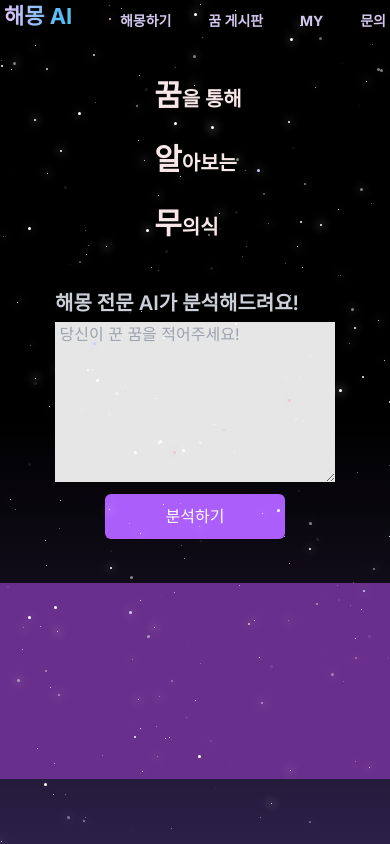
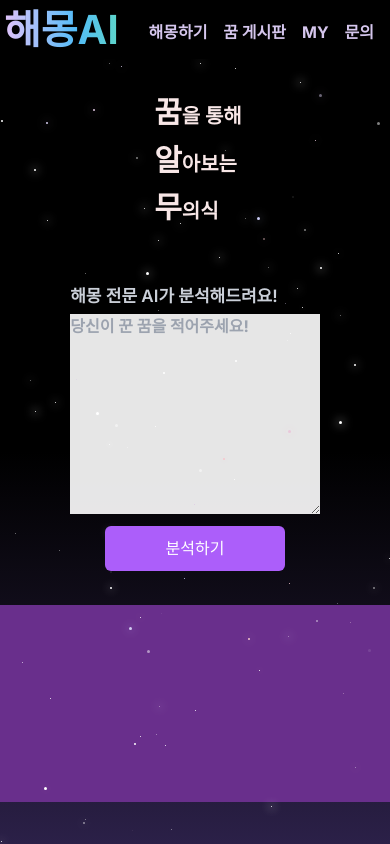
Before and after one commit to KimRunning/AI-Dream-interpretation, a Next.js app: page / in a window 390 px wide. Built offline with nearby package versions, Linux system fonts and the light colour scheme.

Commit message:
style:메인 페이지,헤더 반응형 수정, refactor:메모리 과한 사용 방지로 유성 애니메이션 삭제, 별 갯수 줄임, result 카드 컴포넌트 변경

```diff
--- a/app/components/haeder/haeder.tsx
+++ b/app/components/haeder/haeder.tsx
@@ -3,27 +3,27 @@ import React from "react";
 export default function Header() {
   return (
     <>
-      <section className="h-[36px] flex flex-row pl-1 lg:items-end lg:h-[8vh] lg:pt-8 w-[100%] justify-between ">
+      <section className="bg-black h-[7vh] flex flex-row pl-1 lg:items-end w-[100%] justify-between ">
         <div className="w-[170px] lg:w-[50vw] ">
-          <p className="text-[22px] flex flex-row  lg:pl-10  lg:text-[30px] 2xl:text-[46px] font-bold text-transparent bg-gradient-to-r bg-clip-text from-pink via-lightBlue to-lightGreen ">
-            해몽 AI
+          <p className="text-[40px] flex flex-row font-bold text-transparent bg-gradient-to-r bg-clip-text from-pink via-lightBlue to-lightGreen ">
+            해몽AI
             <span className="hidden lg:inline">
-              - 꿈<span className="2xl:text-[30px] lg:text-[24px]">을 통해 </span> 알<span className="2xl:text-[30px] lg:text-[24px]">아보는</span> 무
+              &nbsp;- 꿈<span className="2xl:text-[30px] lg:text-[24px]">을 통해 </span> 알<span className="2xl:text-[30px] lg:text-[24px]">아보는</span> 무
               <span className="2xl:text-[30px] lg:text-[24px]">의식</span>
             </span>
           </p>
         </div>
-        <div className="inline lg:hidden flex flex-row items-end justify-between pr-2  lg:pr-10 pb-[5px] w-[390px] lg:w-[40vw] 2xl:w-[45vw]">
-          <span className="text-[14px] font-bold 2xl:text-[22px] xl:text-[18px] text-[#D5C6ED]">해몽하기</span>
-          <span className="text-[14px] font-bold 2xl:text-[22px] xl:text-[18px] text-[#D5C6ED]">꿈 게시판</span>
-          <span className="text-[14px] font-bold 2xl:text-[22px] xl:text-[18px] text-[#D5C6ED]">MY</span>
-          <span className="text-[14px] font-bold 2xl:text-[22px] xl:text-[16px] text-[#D5C6ED]">문의</span>
+        <div className="w-[68vw]  flex sm:hidden flex-row items-end justify-between pr-5 pb-[15px]">
+          <span className=" text-[16px] font-bold 2xl:text-[22px] xl:text-[18px] text-[#D5C6ED]">해몽하기</span>
+          <span className=" text-[16px] font-bold 2xl:text-[22px] xl:text-[18px] text-[#D5C6ED]">꿈 게시판</span>
+          <span className="text-[16px] font-bold 2xl:text-[22px] xl:text-[18px] text-[#D5C6ED]">MY</span>
+          <span className=" text-[16px] font-bold 2xl:text-[22px] xl:text-[18px] text-[#D5C6ED]">문의</span>
         </div>
-        <div className="hidden lg:inline bg-white flex flex-row items-end justify-between pr-2  lg:pr-10 pb-[5px] w-[390px] lg:w-[40vw] 2xl:w-[45vw]">
-          <span className="text-[14px] font-bold 2xl:text-[22px] xl:text-[18px] text-[#D5C6ED]">꿈 해몽하기</span>
-          <span className="text-[14px] font-bold 2xl:text-[22px] xl:text-[18px] text-[#D5C6ED]">다른 사람 꿈 보러가기</span>
-          <span className="text-[14px] font-bold 2xl:text-[22px] xl:text-[18px] text-[#D5C6ED]">내 꿈 보기</span>
-          <span className="text-[14px] font-bold 2xl:text-[22px] xl:text-[16px] text-[#D5C6ED]">제작자 / 문의</span>
+        <div className="hidden sm:flex sm:w-[400px]  flex-row justify-between items-end pr-2  lg:pr-10 pb-[6px] lg:w-[40vw] ">
+          <span className=" text-[14px] font-bold 2xl:text-[22px] xl:text-[18px] text-[#D5C6ED]">꿈 해몽하기</span>
+          <span className=" text-[14px] font-bold 2xl:text-[22px] xl:text-[18px] text-[#D5C6ED]">다른 사람 꿈 보기</span>
+          <span className=" text-[14px] font-bold 2xl:text-[22px] xl:text-[18px] text-[#D5C6ED]">내 꿈 보기</span>
+          <span className=" text-[14px] font-bold 2xl:text-[22px] xl:text-[18px] text-[#D5C6ED]">제작자 / 문의</span>
         </div>
       </section>
     </>
--- /dev/null
+++ b/app/components/listCard/listCard.tsx
@@ -0,0 +1,5 @@
+import React from "react";
+
+export default function listCard() {
+  return <div>listCard</div>;
+}
--- a/app/components/stars/stars.css
+++ b/app/components/stars/stars.css
@@ -5,6 +5,7 @@
   animation-name: estrela;
   animation-timing-function: linear;
   animation-iteration-count: infinite;
+  z-index: 1;
 }
 
 .estrela.style1 {
@@ -47,46 +48,6 @@
   opacity: 0.1;
 }
 
-.meteoro {
-  position: absolute;
-  background-color: #fff;
-  width: 2px;
-  height: 2px;
-  border-radius: 50%;
-  transform: rotate(-35deg);
-  animation-timing-function: linear;
-  animation-iteration-count: infinite;
-  animation-duration: 1s;
-}
-
-.meteoro:before {
-  content: "";
-  display: inline-block;
-  vertical-align: middle;
-  margin-right: 10px;
-  width: 0;
-  height: 0;
-  border-top: 1px solid transparent;
-  border-bottom: 1px solid transparent;
-  border-left: 85px solid white;
-  position: absolute;
-  left: 2px;
-  top: 0;
-}
-
-.meteoro.style1 {
-  animation-name: meteoroStyle1;
-}
-.meteoro.style2 {
-  animation-name: meteoroStyle2;
-}
-.meteoro.style3 {
-  animation-name: meteoroStyle3;
-}
-.meteoro.style4 {
-  animation-name: meteoroStyle4;
-}
-
 @keyframes escurecer {
   0% {
     top: 0;
@@ -127,82 +88,6 @@
   }
 }
 
-@keyframes meteoroStyle1 {
-  0% {
-    opacity: 0;
-    right: 300px;
-    top: 100px;
-  }
-  30% {
-    opacity: 0.3;
-  }
-  60% {
-    opacity: 0.3;
-  }
-  100% {
-    opacity: 0;
-    right: 1000px;
-    top: 600px;
-  }
-}
-
-@keyframes meteoroStyle2 {
-  0% {
-    opacity: 0;
-    right: 700px;
-    top: 100px;
-  }
-  30% {
-    opacity: 1;
-  }
-  60% {
-    opacity: 1;
-  }
-  100% {
-    opacity: 0;
-    right: 1400px;
-    top: 600px;
-  }
-}
-
-@keyframes meteoroStyle3 {
-  0% {
-    opacity: 0;
-    right: 300px;
-    top: 300px;
-  }
-  30% {
-    opacity: 1;
-  }
-  60% {
-    opacity: 1;
-  }
-  100% {
-    opacity: 0;
-    right: 1000px;
-    top: 800px;
-  }
-}
-
-@keyframes meteoroStyle4 {
-  0% {
-    opacity: 0;
-    right: 700px;
-    top: 300px;
-  }
-  30% {
-    opacity: 1;
-  }
-  60% {
-    opacity: 1;
-  }
-  100% {
-    opacity: 0;
-    right: 1400px;
-    top: 800px;
-  }
-}
-
 @keyframes rotate {
   0% {
     -webkit-transform: rotate(0deg);
--- a/app/components/stars/stars.tsx
+++ b/app/components/stars/stars.tsx
@@ -11,21 +11,15 @@ interface Estrela {
   top: string; // 퍼센트 단위로 변경
 }
 
-interface Meteoro {
-  style: string;
-  left: string; // 퍼센트 단위로 변경
-}
-
 function Stars() {
   const [estrelas, setEstrelas] = useState<Estrela[]>([]);
-  const [meteoro, setMeteoro] = useState<Meteoro[]>([]);
 
   // 별의 위치를 계산하는 함수
   const createEstrelas = () => {
     const style = ["style1", "style2", "style3", "style4"];
     const tam = ["tam1", "tam1", "tam1", "tam2", "tam3"];
     const opacity = ["opacity1", "opacity1", "opacity1", "opacity2", "opacity2", "opacity3"];
-    const qtdeEstrelas = 250;
+    const qtdeEstrelas = 100;
     const newEstrelas = [];
 
     for (let i = 0; i < qtdeEstrelas; i++) {
@@ -44,24 +38,6 @@ function Stars() {
 
   useEffect(() => {
     createEstrelas();
-
-    // 유성 생성 로직 (유지)
-    const carregarMeteoro = () => {
-      const newMeteoro = {
-        style: "style" + (Math.floor(Math.random() * 4) + 1),
-        left: `${Math.random() * 100}%`,
-      };
-
-      setMeteoro(oldMeteoro => [...oldMeteoro, newMeteoro]);
-
-      setTimeout(() => {
-        setMeteoro(oldMeteoro => oldMeteoro.slice(1));
-      }, 1000);
-    };
-
-    const intervalId = setInterval(carregarMeteoro, 5000 + Math.random() * 5000);
-
-    return () => clearInterval(intervalId);
   }, []);
 
   return (
@@ -78,16 +54,6 @@ function Stars() {
           }}
         ></span>
       ))}
-      {meteoro.map((meteoro, index) => (
-        <div
-          key={index}
-          className={`meteoro ${meteoro.style}`}
-          style={{
-            left: meteoro.left,
-            position: "absolute",
-          }}
-        ></div>
-      ))}
     </>
   );
 }
--- a/app/globals.css
+++ b/app/globals.css
@@ -20,7 +20,7 @@ body::-webkit-scrollbar {
 .notice {
   background: -webkit-linear-gradient(top, rgb(0, 0, 0) 50%, rgb(25, 19, 39) 80%, rgb(43, 32, 72));
   width: 100%;
-  height: 100%;
+  height: 93vh;
   position: relative;
   overflow-x: hidden;
   overflow-y: auto;
--- a/app/layout.tsx
+++ b/app/layout.tsx
@@ -1,7 +1,7 @@
 import "./globals.css";
 import { Inter } from "next/font/google";
+import Header from "./components/haeder/haeder";
 import Stars from "./components/stars/stars";
-import Header from "./components/haeder/haeder";
 
 const inter = Inter({ subsets: ["latin"] });
 
@@ -14,8 +14,8 @@ export default function RootLayout({ children }: { children: React.ReactNode })
   return (
     <html lang="en">
       <body className={inter.className}>
+        <Header />
         <div className={"notice"}>
-          <Header />
           <Stars />
           {children}
         </div>
--- a/app/page.tsx
+++ b/app/page.tsx
@@ -12,27 +12,27 @@ export default function Chat() {
   return (
     <>
       <main className=" h-[88vh] w-[100vw] flex flex-col">
-        <section className="flex flex-col justify-around items-center w-[200px] h-[230px] mt-5 text-[30px] pl-[40px] sm:pl-[0px] sm:text-[46px] text-[#F8E7E7] font-bold	mx-auto">
-          <div className=" w-[150px] h-[30px] sm:w-[194px] sm:h-[40px]">
+        <section className="flex flex-col justify-around items-center w-[200px] h-[160px] mt-5 mb-7 text-[30px] pl-[40px] sm:h-[230px] sm:pl-[0px] sm:text-[46px] text-[#F8E7E7] font-bold	mx-auto">
+          <div className=" w-[150px] h-[25px] sm:w-[194px] sm:h-[40px]">
             &nbsp; 꿈<span className="text-[20px] sm:text-[30px]">을 통해</span>
           </div>
-          <div className="w-[150px] h-[30px] sm:w-[194px] sm:h-[40px] ">
+          <div className="w-[150px] h-[25px] sm:w-[194px] sm:h-[40px] ">
             &nbsp; 알<span className="text-[20px] sm:text-[30px]">아보는</span>
           </div>
-          <span className="w-[150px] h-[30px] sm:w-[194px] sm:h-[40px]">
+          <span className="w-[150px] h-[25px] sm:w-[194px] sm:h-[40px]">
             &nbsp; 무<span className="text-[20px] sm:text-[30px]">의식</span>
           </span>
         </section>
-        <section className="w-[40%] h-[400px] mx-auto items-center flex flex-col justify-center">
-          <span className="w-[280px] sm:w-[450px] text-[20px] text-[#CBD0D9] font-semibold">해몽 전문 AI가 분석해드려요!</span>
-          <form className="w-[290px] m-1 sm:w-[460px] flex flex-col items-center justify-center" onSubmit={onSubmitHandler}>
+        <section className="w-[100%] h-[400px] mx-auto items-center flex flex-col justify-center">
+          <form className="w-[80%] m-1 sm:w-[460px] flex flex-col items-center justify-center" onSubmit={onSubmitHandler}>
+            <span className="mb-1 w-[80%] text-[17px] sm:w-[450px] sm:text-[20px] text-[#CBD0D9] font-semibold">해몽 전문 AI가 분석해드려요!</span>
             <textarea
-              className="w-[280px] h-[160px] sm:w-[450px] sm:h-[220px] bg-white bg-opacity-90"
+              className="text-gray-500 font-bold w-[80%] h-[200px] sm:w-[450px] sm:h-[220px] bg-white bg-opacity-90"
               value={input}
-              placeholder=" 당신이 꾼 꿈을 적어주세요!"
+              placeholder="당신이 꾼 꿈을 적어주세요!"
               onChange={handleInputChange}
             />
-            <button type="submit" className="bg-[#AC5EFA] text-white mt-3 w-[180px] h-[45px] rounded-md">
+            <button type="submit" className="opacity-100 z-50 bg-[#AC5EFA] text-white mt-3 w-[180px] h-[45px] rounded-md">
               분석하기
             </button>
           </form>
```
Also changed, not shown: app/components/resultCard/resultCard.tsx (+7 -3 lines).
